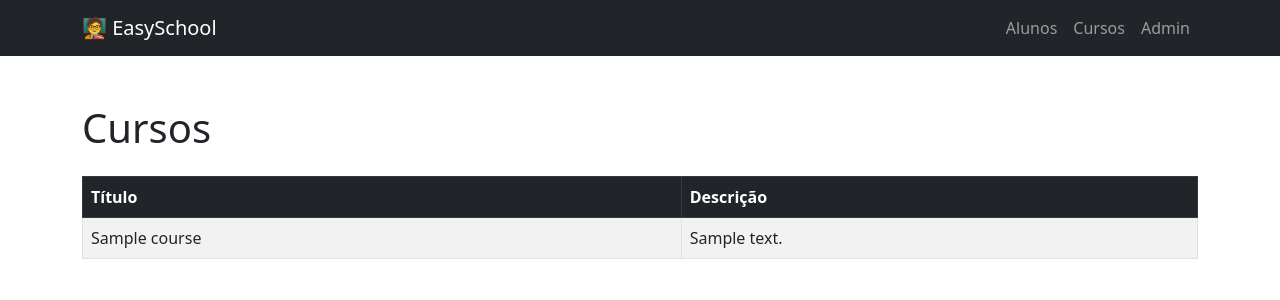
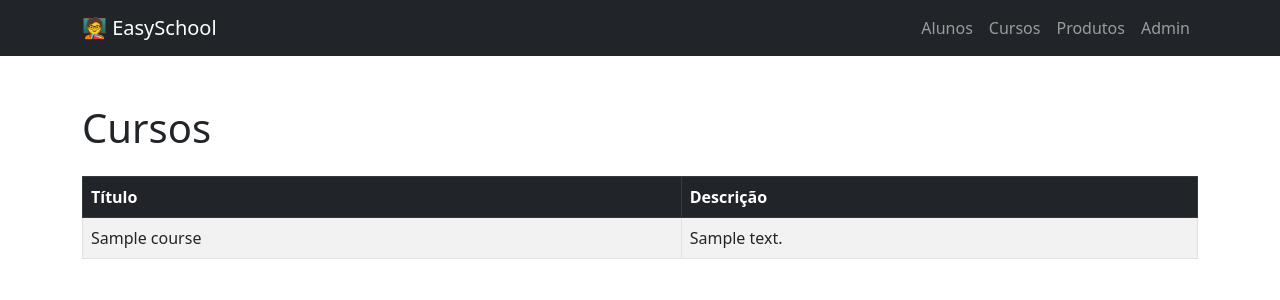
Before and after one commit to genesluna/easy-school, a Django app: page /courses/ in a window 1280 px wide. Shown: the top 300 px of the page. Run offline with Django 5.2, Linux system fonts and the light colour scheme; tables that the repository leaves empty hold one stand-in row (values such as "Sample post"); parts of the project's set-up code (start-up, migrations or seed data) failed here and were passed over.

Commit message:
feat: add products list link to nav

```diff
--- a/src/templates/base.html
+++ b/src/templates/base.html
@@ -22,7 +22,10 @@
             <li class="nav-item">
               <a class="nav-link" href="/courses">Cursos</a>
             </li>
-                        <li class="nav-item">
+            <li class="nav-item">
+              <a class="nav-link" href="/products">Produtos</a>
+            </li>
+            <li class="nav-item">
               <a class="nav-link" href="/admin">Admin</a>
             </li>
           </ul>
```
